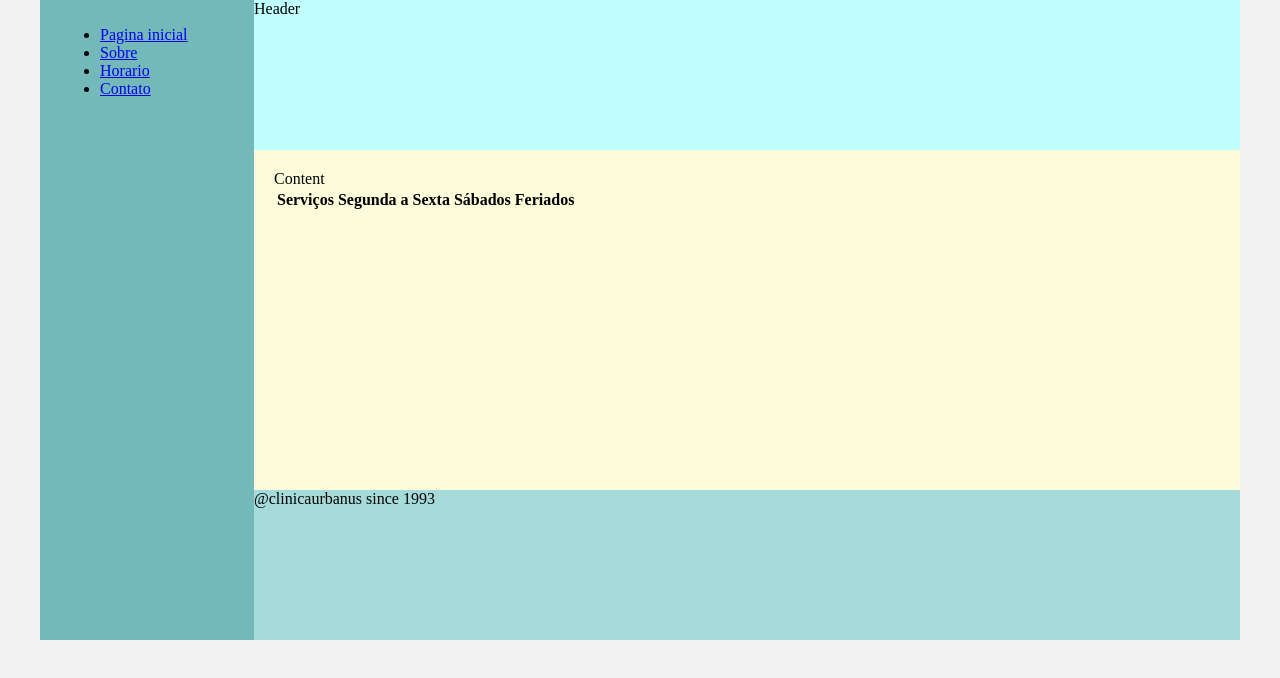
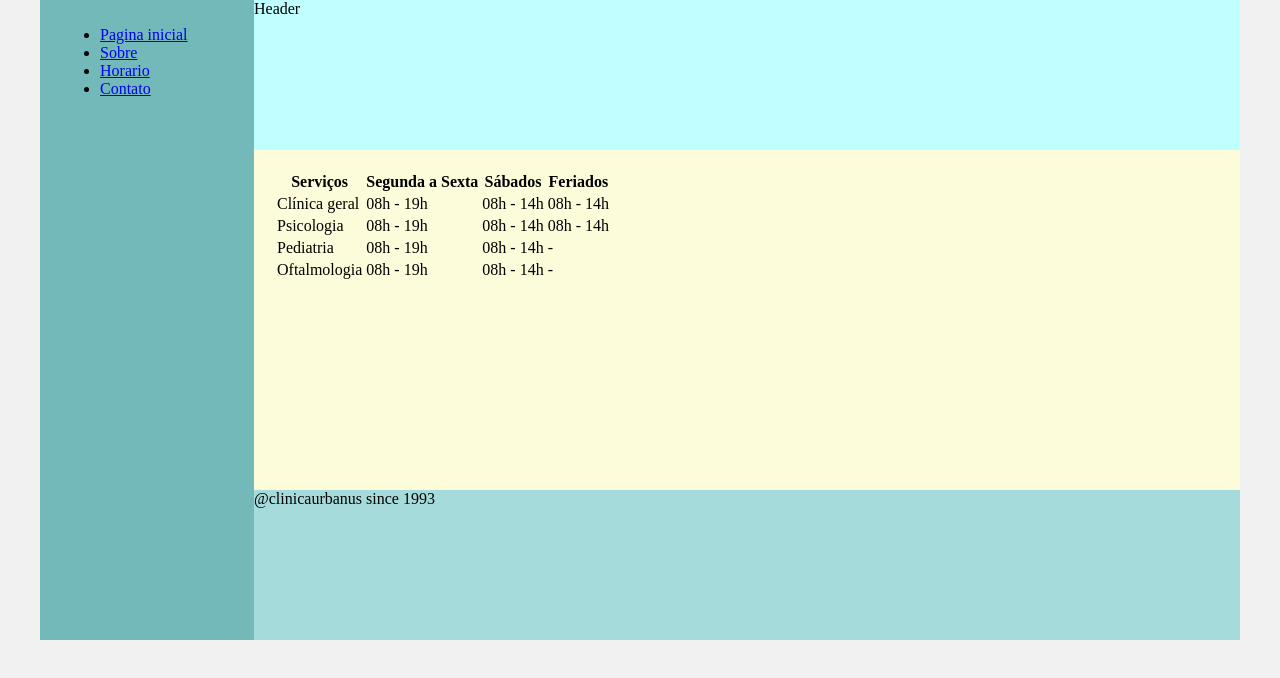
Before and after one commit to raphaelmoraisdevmg/html-trilha02-dio.me, a plain HTML site: page schedule.html in a window 1280 px wide. Drawn offline with Linux system fonts and the light colour scheme.

Commit message:
feat:table structure done

```diff
--- a/schedule.html
+++ b/schedule.html
@@ -26,7 +26,6 @@
             </div>
 
             <div class="content">
-                Content
                 <table>
                     <thead>
                         <tr>
@@ -38,9 +37,28 @@
                     </thead>
                     <tbody>
                         <tr>
-                            <td></td>
-                            <td></td>
-                            <td></td>
+                            <td>Clínica geral</td>
+                            <td>08h - 19h</td>
+                            <td>08h - 14h</td>
+                            <td>08h - 14h</td>
+                        </tr>
+                        <tr>
+                            <td>Psicologia</td>
+                            <td>08h - 19h</td>
+                            <td>08h - 14h</td>
+                            <td>08h - 14h</td>
+                        </tr>
+                        <tr>
+                            <td>Pediatria</td>
+                            <td>08h - 19h</td>
+                            <td>08h - 14h</td>
+                            <td>-</td>
+                        </tr>
+                        <tr>
+                            <td>Oftalmologia</td>
+                            <td>08h - 19h</td>
+                            <td>08h - 14h</td>
+                            <td>-</td>
                         </tr>
                     </tbody>
                 </table>
```
